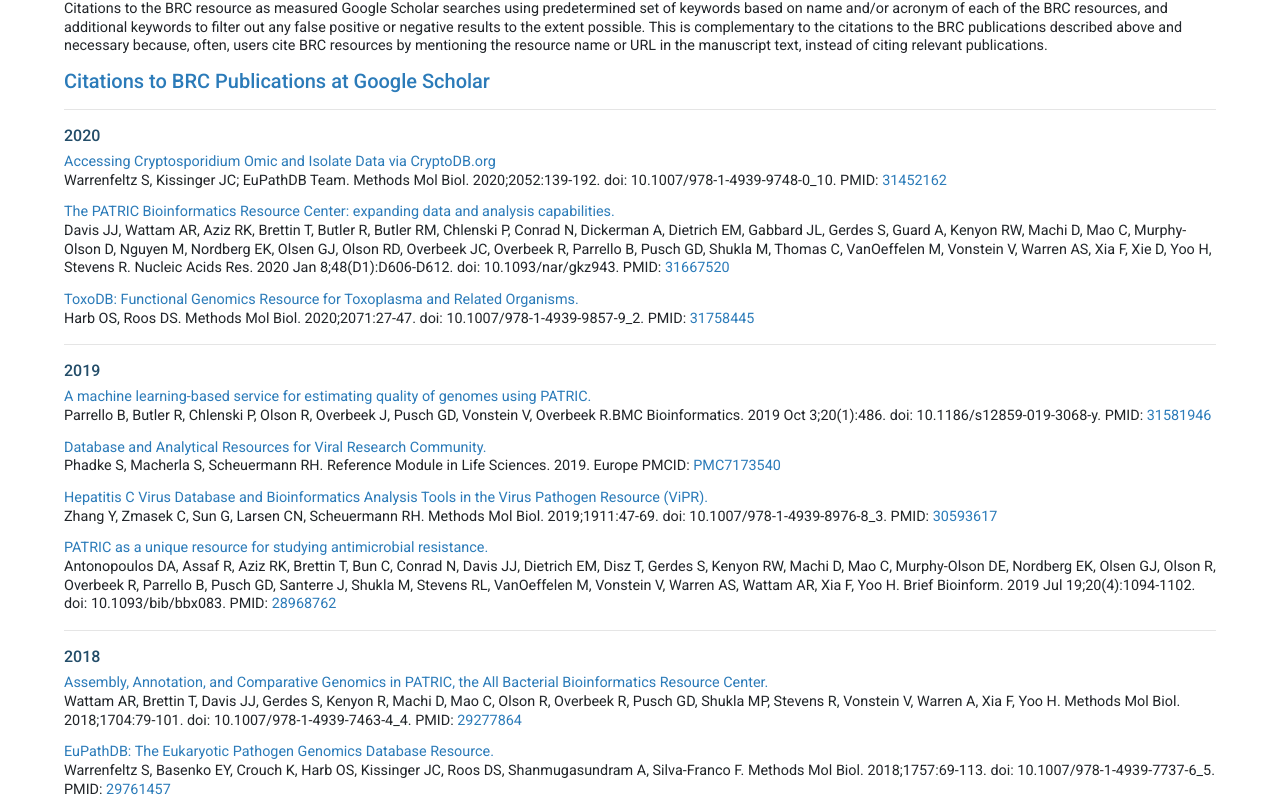
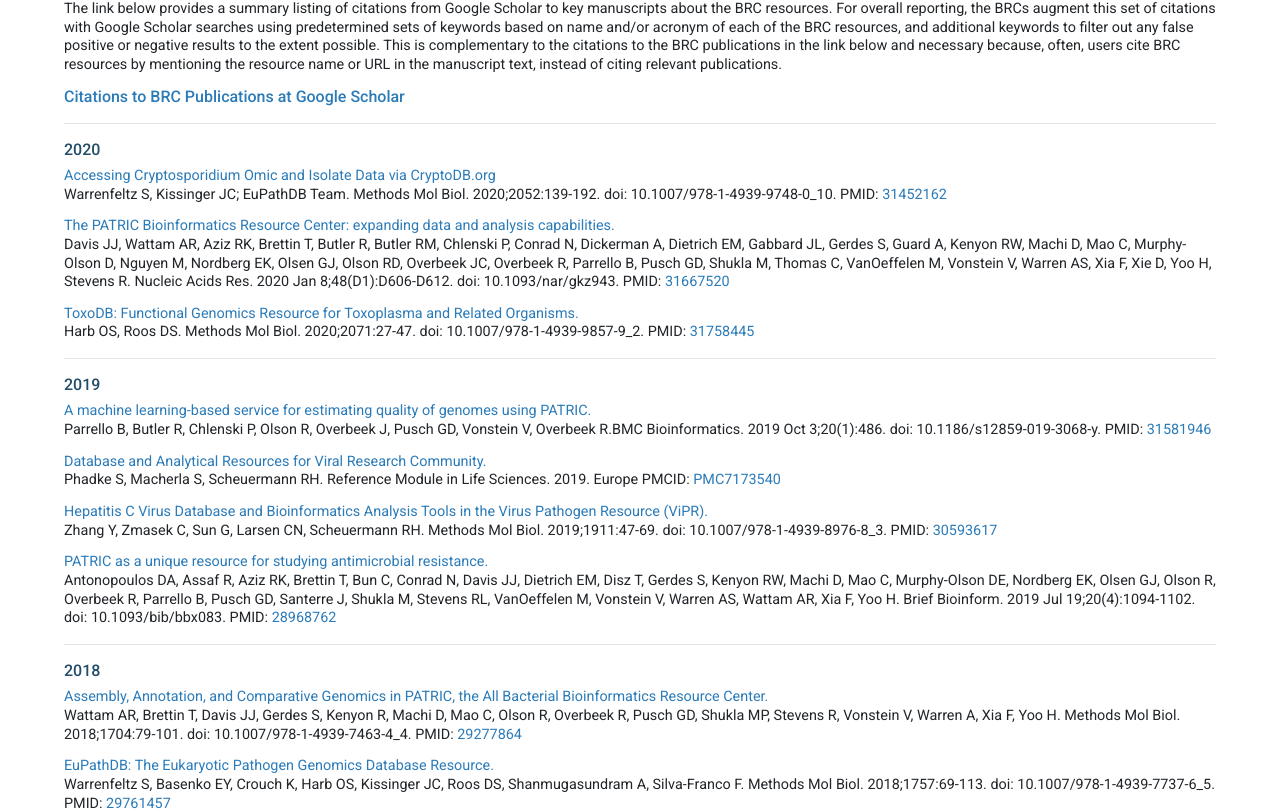
Before and after one commit to BRC-Gateway/brc-gateway-website, a Gatsby site: page /publications in a window 1280 px wide. Shown: the part 195-1004 px from the top of the page. Built offline with nearby package versions, Linux system fonts and the light colour scheme; Gatsby itself is replaced by a stand-in of ours.

Commit message:
Update publications text

```diff
--- a/src/pages/publications.js
+++ b/src/pages/publications.js
@@ -10,8 +10,8 @@
     <div class="row mb-4 px-3 pt-4 pb-2 tw-border-b-4 tw-border-gray-600">
       <div class="col-12">
         <h4>Publications</h4>
-        <p>Citations to the BRC resource as measured Google Scholar searches using predetermined set of keywords based on name and/or acronym of each of the BRC resources, and additional keywords to filter out any false positive or negative results to the extent possible. This is complementary to the citations to the BRC publications described above and necessary because, often, users cite BRC resources by mentioning the resource name or URL in the manuscript text, instead of citing relevant publications.</p>
-        <h5><a href="https://scholar.google.com/citations?user=kXLGwkYAAAAJ&hl=en&authuser=2" target="blank">Citations to BRC Publications at Google Scholar</a></h5>
+        <p>The link below provides a summary listing of citations from Google Scholar to key manuscripts about the BRC resources. For overall reporting, the BRCs augment this set of citations with Google Scholar searches using predetermined sets of keywords based on name and/or acronym of each of the BRC resources, and additional keywords to filter out any false positive or negative results to the extent possible. This is complementary to the citations to the BRC publications in the link below and necessary because, often, users cite BRC resources by mentioning the resource name or URL in the manuscript text, instead of citing relevant publications.</p>
+        <h6><a href="https://scholar.google.com/citations?user=kXLGwkYAAAAJ&hl=en&authuser=2" target="blank">Citations to BRC Publications at Google Scholar</a></h6>
         <hr />
 
         <h6>2020</h6>
```
